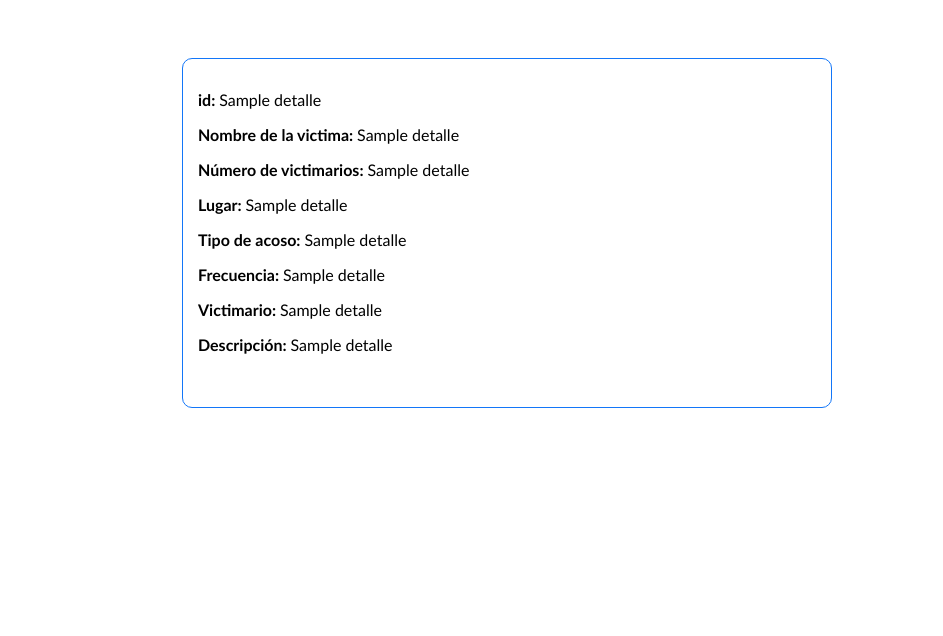
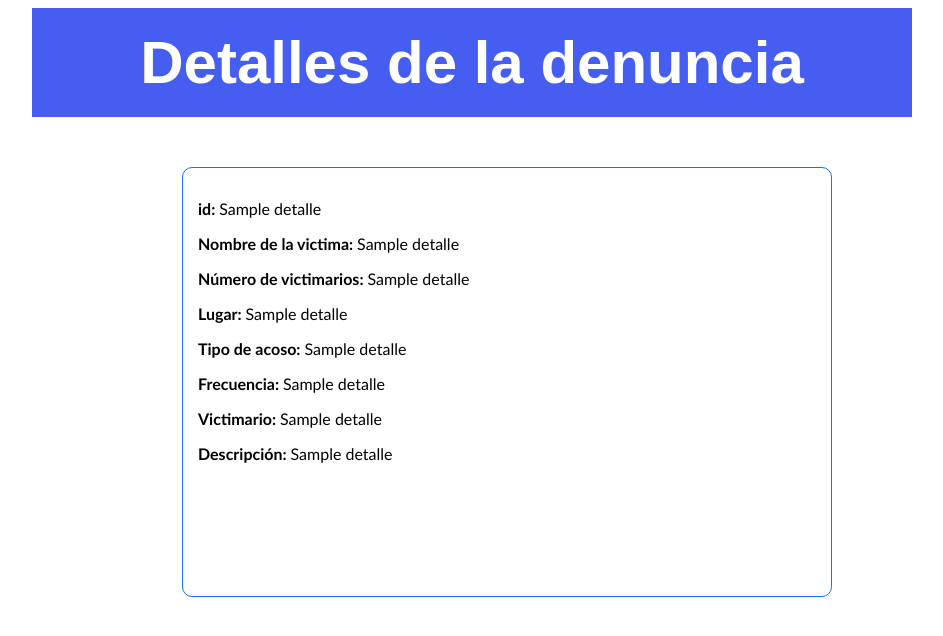
Before and after one commit to LuisFelipe133/UNCampusSinAcoso, a Flask app: template src/templates/auth/denWin.html in a window 1280 px wide. Shown: the top 636 px of the page, without its empty margins (168-1111 px from the left). Run offline with Flask 3, Linux system fonts and the light colour scheme; the template is opened without the code that fills it: most values are stand-ins (such as "Sample title", 1, 10 or a date in 2020); some libraries are stand-ins or nearby versions.

Commit message:
header en detalles de la denuncia

```diff
--- a/src/config.py
+++ b/src/config.py
@@ -5,7 +5,7 @@ class DevelopmentConfig(Config):
     DEBUG=True
     MYSQL_HOST = 'localhost'
     MYSQL_USER = 'root'
-    MYSQL_PASSWORD = 'root' # aqui va la contraseña local
+    MYSQL_PASSWORD = 'rraxxerr420' # aqui va la contraseña local
     MYSQL_DB = 'UNcampus'
 
 config={
--- a/src/static/css/perfil.css
+++ b/src/static/css/perfil.css
@@ -1,7 +1,7 @@
 .container {
 
     display: flex;
-    height: 50vh; /* Establece la altura del contenedor para ocupar toda la pantalla */
+    height: 60vh; /* Establece la altura del contenedor para ocupar toda la pantalla */
     /*background-color: #9cf3eff6;*/
   }
 .container2{
@@ -82,6 +82,14 @@ table.center-table {
     margin-right: 145px;
     margin-left: 145px;
 }
+.welcome-header {
+  font-size: 60px;
+  text-align: center;
+  background-color: #465df2;
+  color: #fff;
+  padding: 20px;
+  margin: 0;
+}
 
   body{
    /* background-color: #e2fcf0f6;¨*/
--- a/src/templates/auth/denWin.html
+++ b/src/templates/auth/denWin.html
@@ -9,6 +9,7 @@
 
 </head>
 <body>
+     <h1 class="welcome-header">Detalles de la denuncia</h1>
     <div class="container">
         <div class="left-half">
             <p><strong>id: </strong> {{detalles.0}}</p>
```
